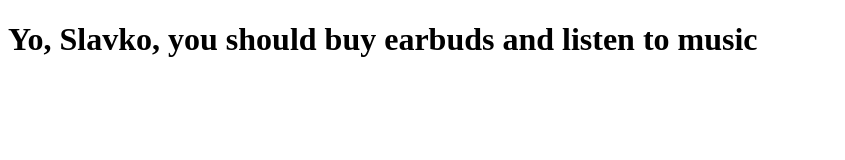
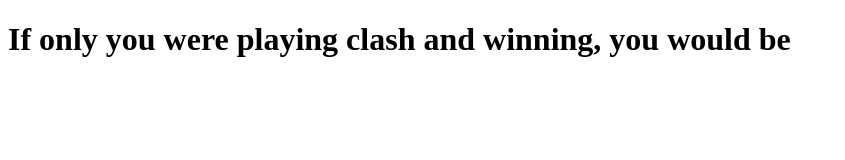
Before and after one commit to Matteo-Scolaro/Learning, a plain HTML site: page page2.html in a window 1280 px wide. Shown: the whole page, without its empty margins (0-845 px from the left). Drawn offline with Linux system fonts and the light colour scheme.

Commit message:
Update page2.html

```diff
--- a/page2.html
+++ b/page2.html
@@ -2,7 +2,7 @@
 <html>
   <body>
     <header>
-      <h1>Yo, Slavko, you should buy earbuds and listen to music</h1>
+      <h1>If only you were playing clash and winning, you would be</h1>
     </header>
   </body>
 </html>
```
